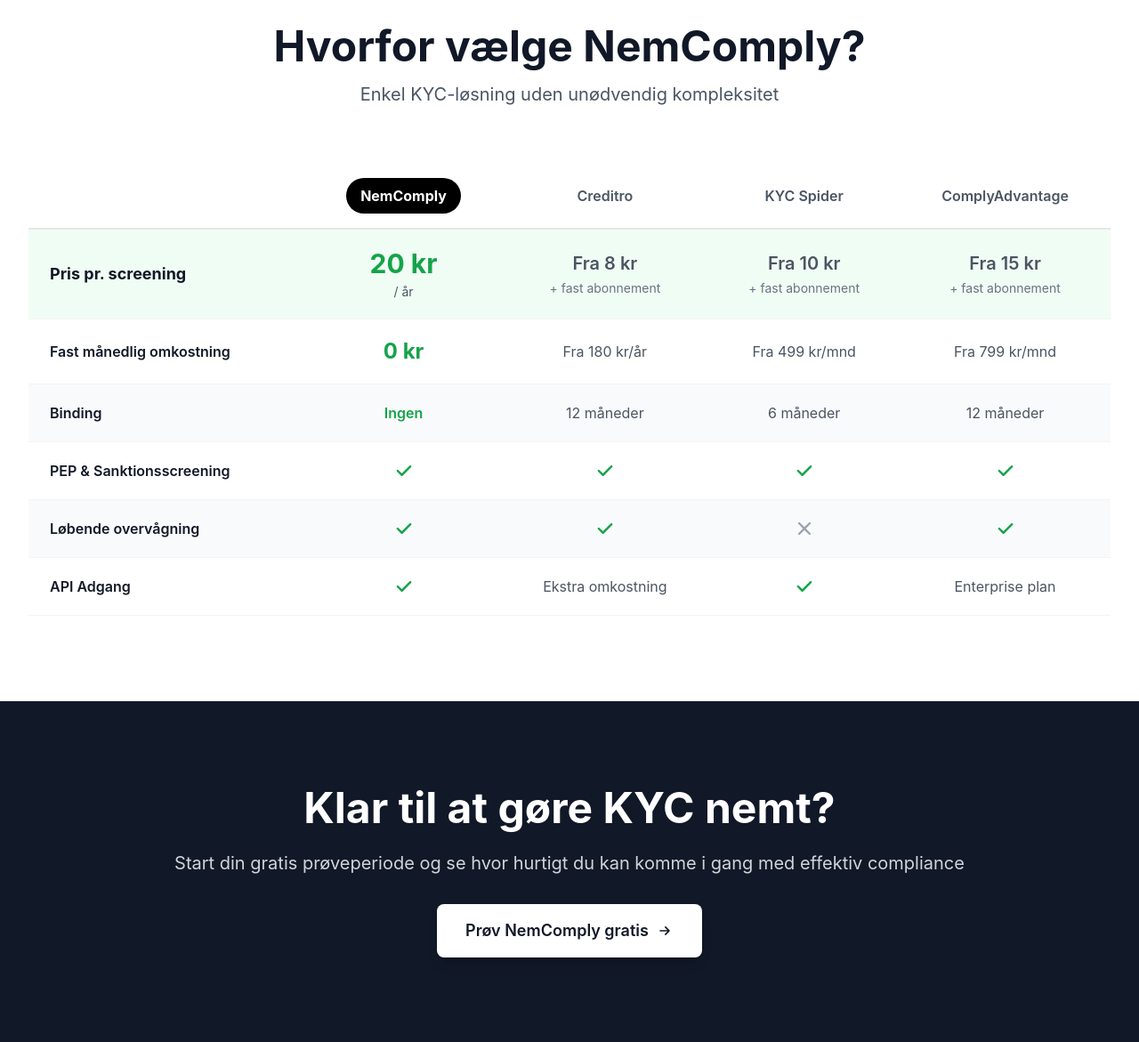
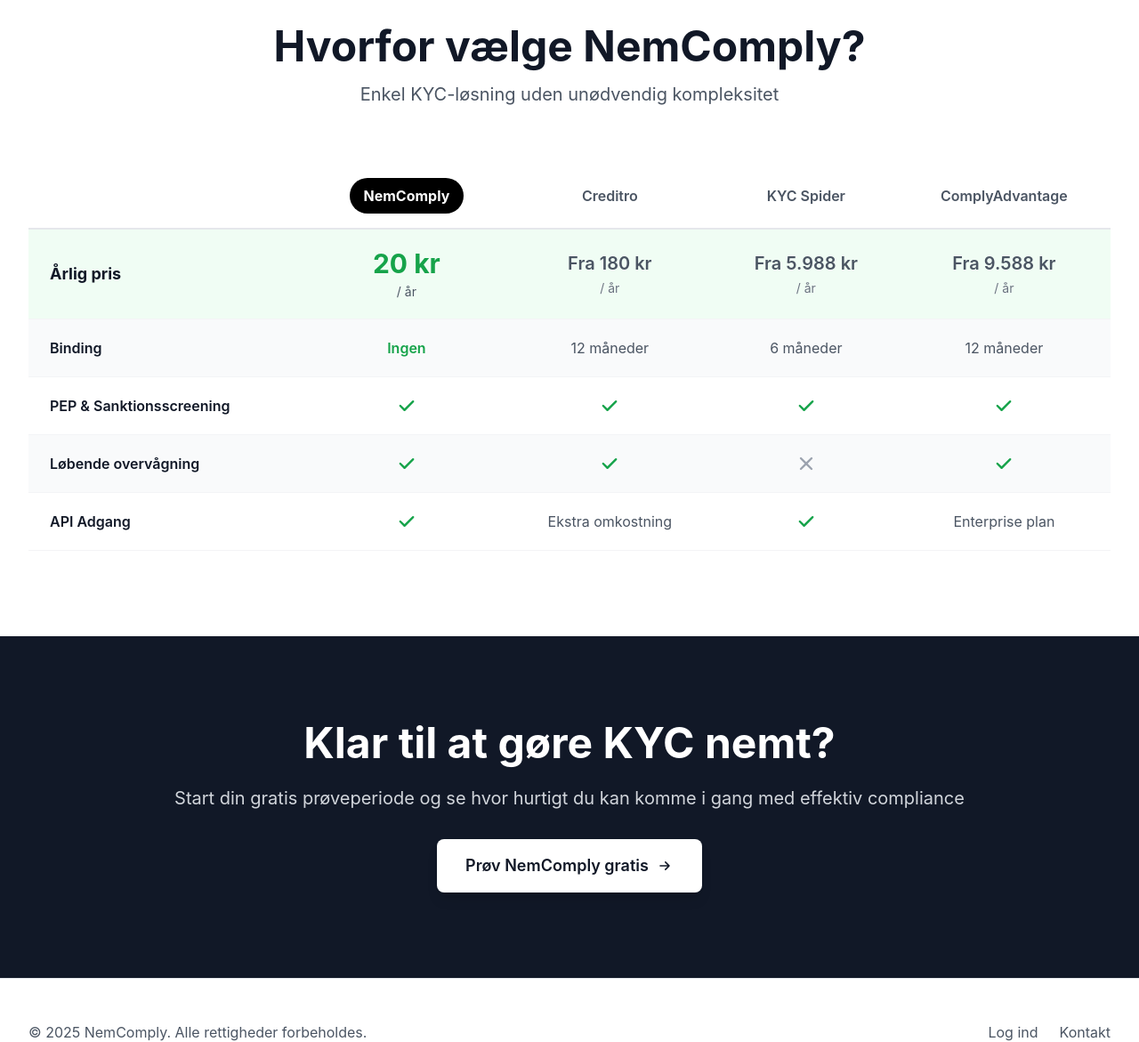
Before and after one commit to TheFountainhead/nemcomply-marketing, a PHP site: page / in a window 1280 px wide. Shown: the part 2811-3982 px from the top of the page at 89% size. Run offline with PHP 8.4, Linux system fonts and the light colour scheme; some libraries are stand-ins or nearby versions.

Commit message:
Opdater prisskema: Årlig pris sammenligning
- NemComply: 20 kr/år
- Creditro: Fra 180 kr/år
- KYC Spider: Fra 5.988 kr/år
- ComplyAdvantage: Fra 9.588 kr/år
- Fjern "Fast månedlig omkostning" række

🤖 Generated with [Claude Code](https://claude.com/claude-code)

Co-Authored-By: Claude <noreply@anthropic.com>

```diff
--- a/index.php
+++ b/index.php
@@ -435,33 +435,23 @@
                     </thead>
                     <tbody>
                         <tr class="border-b border-gray-100 bg-green-50">
-                            <td class="py-5 px-6 font-bold text-gray-900 text-lg">Pris pr. screening</td>
+                            <td class="py-5 px-6 font-bold text-gray-900 text-lg">Årlig pris</td>
                             <td class="py-5 px-6 text-center">
                                 <div class="text-3xl font-bold text-green-600 mb-1">20 kr</div>
                                 <div class="text-sm text-gray-600">/ år</div>
                             </td>
                             <td class="py-5 px-6 text-center">
-                                <div class="text-xl font-semibold text-gray-600 mb-1">Fra 8 kr</div>
-                                <div class="text-sm text-gray-500">+ fast abonnement</div>
+                                <div class="text-xl font-semibold text-gray-600 mb-1">Fra 180 kr</div>
+                                <div class="text-sm text-gray-500">/ år</div>
                             </td>
                             <td class="py-5 px-6 text-center">
-                                <div class="text-xl font-semibold text-gray-600 mb-1">Fra 10 kr</div>
-                                <div class="text-sm text-gray-500">+ fast abonnement</div>
+                                <div class="text-xl font-semibold text-gray-600 mb-1">Fra 5.988 kr</div>
+                                <div class="text-sm text-gray-500">/ år</div>
                             </td>
                             <td class="py-5 px-6 text-center">
-                                <div class="text-xl font-semibold text-gray-600 mb-1">Fra 15 kr</div>
-                                <div class="text-sm text-gray-500">+ fast abonnement</div>
+                                <div class="text-xl font-semibold text-gray-600 mb-1">Fra 9.588 kr</div>
+                                <div class="text-sm text-gray-500">/ år</div>
                             </td>
-                        </tr>
-
-                        <tr class="border-b border-gray-100">
-                            <td class="py-5 px-6 font-semibold text-gray-900">Fast månedlig omkostning</td>
-                            <td class="py-5 px-6 text-center">
-                                <div class="text-2xl font-bold text-green-600">0 kr</div>
-                            </td>
-                            <td class="py-5 px-6 text-center text-gray-600">Fra 180 kr/år</td>
-                            <td class="py-5 px-6 text-center text-gray-600">Fra 499 kr/mnd</td>
-                            <td class="py-5 px-6 text-center text-gray-600">Fra 799 kr/mnd</td>
                         </tr>
 
                         <tr class="border-b border-gray-100 bg-gray-50">
```
Also changed, not shown: index.html (+7 -17 lines).
